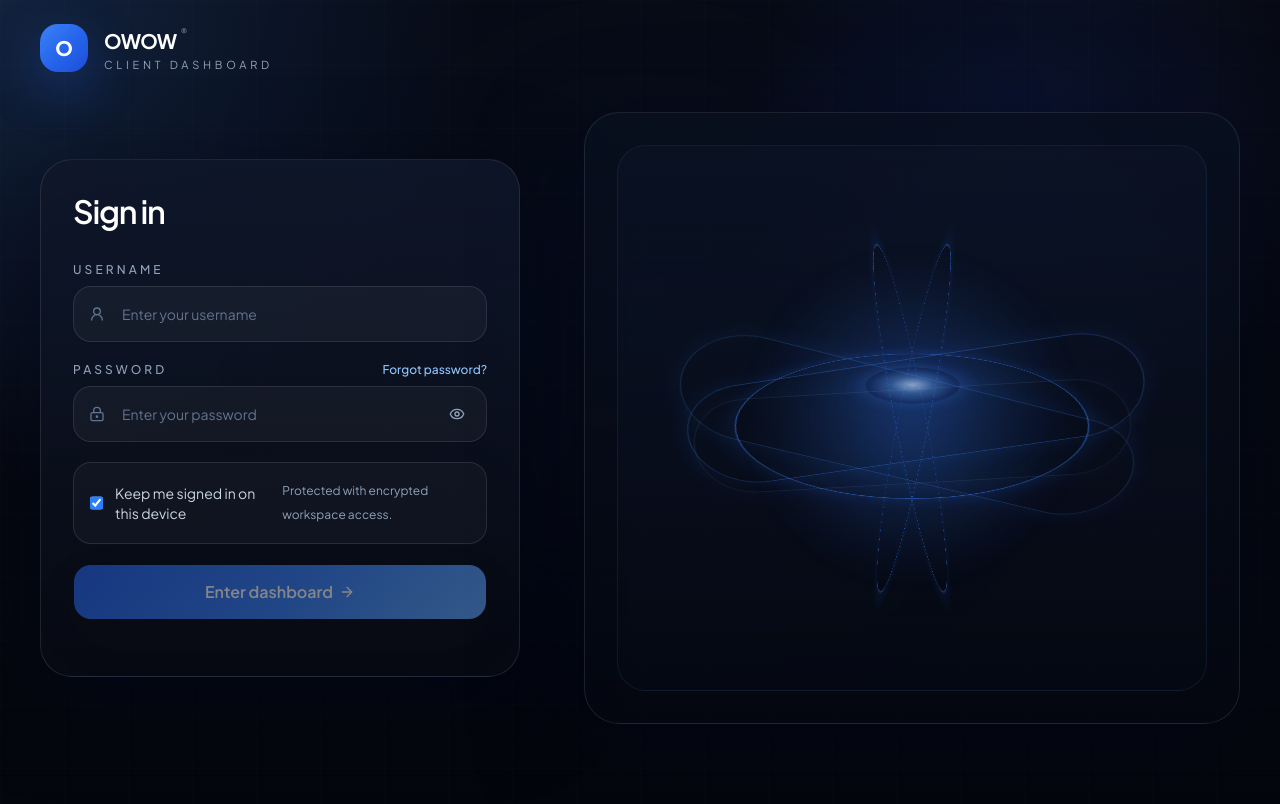
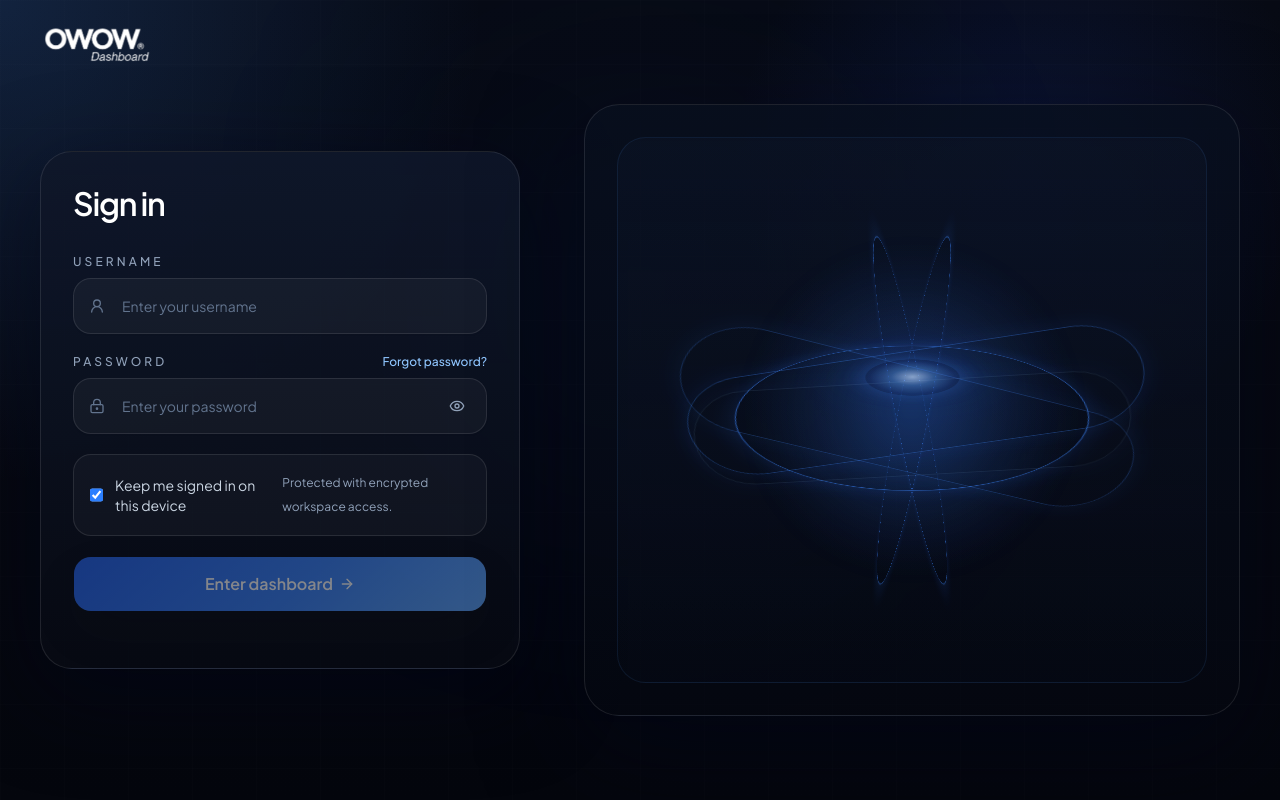
Before and after one commit to MaksymFeniuk/Dashboard-OWOW, a Next.js app: page /login in a window 1280 px wide. Built offline with nearby package versions, Linux system fonts and the light colour scheme.

Commit message:
testing small changes

```diff
--- a/app/layout.tsx
+++ b/app/layout.tsx
@@ -29,7 +29,7 @@ export default function RootLayout({
       suppressHydrationWarning
       className={`${fontSans.variable} ${fontMono.variable} h-full antialiased`}
     >
-      <body className="min-h-full flex flex-col font-sans">
+      <body className="min-h-full flex flex-col font-sans overflow-hidden">
         <ThemeProvider
           attribute="class"
           defaultTheme="system"
--- a/app/login/page.tsx
+++ b/app/login/page.tsx
@@ -1,3 +1,5 @@
+import Image from "next/image"
+
 import { ShieldCheck } from "lucide-react"
 
 import { LoginForm } from "@/components/auth/login-form"
@@ -12,22 +14,16 @@ export default function LoginPage() {
       <div className="absolute left-1/2 top-[16%] h-80 w-80 -translate-x-1/2 rounded-full bg-blue-500/10 blur-[140px]" />
 
       <header className="relative z-20 mx-auto flex w-full max-w-7xl items-center justify-between px-6 py-6 lg:px-10">
-        <div className="chrome-enter flex items-center gap-4">
-          <div className="flex h-12 w-12 items-center justify-center rounded-2xl bg-[linear-gradient(135deg,#3b82f6_0%,#2563eb_55%,#1d4ed8_100%)] text-xl font-black shadow-[0_18px_50px_rgba(37,99,235,0.35)]">
-            O
+        <div className="flex items-center gap-4">
+          <Image
+            src="/images/owowlogo.png"
+            alt="OWOW Logo"
+            width={50}
+            height={40}
+            className="h-10 w-auto"
+            loading="eager"
+          />
           </div>
-          <div className="leading-none">
-            <div className="flex items-start gap-1">
-              <span className="text-xl font-bold tracking-tight">OWOW</span>
-              <span className="text-[10px] font-medium uppercase tracking-[0.28em] text-blue-200/50">
-                &reg;
-              </span>
-            </div>
-            <p className="mt-1 text-[11px] uppercase tracking-[0.34em] text-slate-400">
-              Client Dashboard
-            </p>
-          </div>
-        </div>
 
         <div className="chrome-enter hidden items-center gap-2 rounded-full border border-white/10 bg-white/5 px-4 py-2 text-xs text-slate-300 shadow-[0_10px_40px_rgba(2,6,23,0.35)] backdrop-blur md:flex" style={{ animationDelay: "120ms" }}>
           <ShieldCheck className="h-3.5 w-3.5 text-blue-300" />
--- a/components/auth/login-form.tsx
+++ b/components/auth/login-form.tsx
@@ -122,7 +122,7 @@ export function LoginForm() {
           type="submit"
           size="lg"
           disabled={isDisabled}
-          className="h-14 w-full rounded-2xl bg-[linear-gradient(135deg,#2563eb_0%,#3b82f6_55%,#60a5fa_100%)] text-base font-semibold text-white shadow-[0_20px_50px_rgba(37,99,235,0.35)] transition hover:shadow-[0_24px_60px_rgba(37,99,235,0.42)]"
+          className="h-14 w-full rounded-2xl bg-[linear-gradient(135deg,#2563eb_0%,#3b82f6_55%,#60a5fa_100%)] text-base font-semibold text-white shadow-[0_20px_50px_rgba(37,99,235,0.35)] transition hover:shadow-[0_24px_60px_rgba(37,99,235,0.42)] cursor-pointer"
         >
           {isPending ? "Opening dashboard..." : "Enter dashboard"}
           <ArrowRight className="h-4 w-4" />
```
Also changed, not shown: public/images/owowlogo.png (added).
